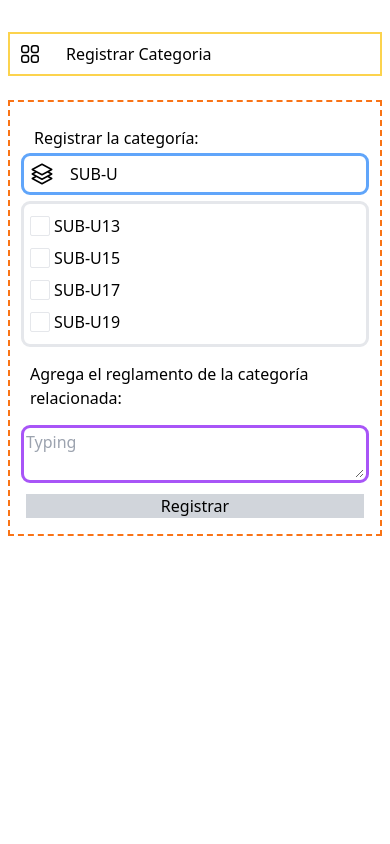
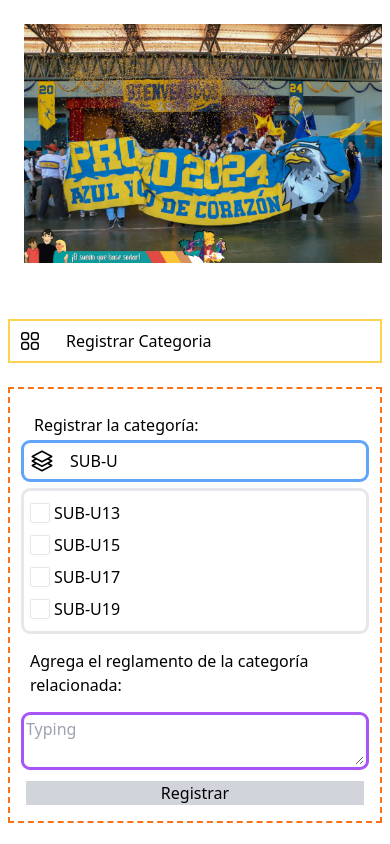
Before and after one commit to lpzxm/TalentoCDB, a React (Vite) app in the folder client/: page /Log_cat in a window 390 px wide. Built offline with nearby package versions, Linux system fonts and the light colour scheme.

Commit message:
Añadidura de una imagen y hecho responsive

```diff
--- a/client/src/pages/log_cat.jsx
+++ b/client/src/pages/log_cat.jsx
@@ -1,8 +1,11 @@
 import React from "react";
+import bgfondo from "../assets/bg-form.jpg"
 export function Log_cat() {
     return(
         <body>
-            <main className="grid justify-items-center p-2 ">
+            <div className="grid grid-cols-1 md:grid-cols-2">
+            <img className="max-w-full h-auto p-4 m-2 md:m-12" src={bgfondo} alt="" />
+            <main className="grid justify-items-center p-2">
                 <div className="flex gap-6 text-center border-solid border-2 border-amber-300 w-full md:w-96 p-2 m-6">
                     <svg xmlns="http://www.w3.org/2000/svg" fill="none" viewBox="0 0 24 24" stroke-width="1.5" stroke="currentColor" class="w-6 h-6">
                         <path stroke-linecap="round" stroke-linejoin="round" d="M3.75 6A2.25 2.25 0 0 1 6 3.75h2.25A2.25 2.25 0 0 1 10.5 6v2.25a2.25 2.25 0 0 1-2.25 2.25H6a2.25 2.25 0 0 1-2.25-2.25V6ZM3.75 15.75A2.25 2.25 0 0 1 6 13.5h2.25a2.25 2.25 0 0 1 2.25 2.25V18a2.25 2.25 0 0 1-2.25 2.25H6A2.25 2.25 0 0 1 3.75 18v-2.25ZM13.5 6a2.25 2.25 0 0 1 2.25-2.25H18A2.25 2.25 0 0 1 20.25 6v2.25A2.25 2.25 0 0 1 18 10.5h-2.25a2.25 2.25 0 0 1-2.25-2.25V6ZM13.5 15.75a2.25 2.25 0 0 1 2.25-2.25H18a2.25 2.25 0 0 1 2.25 2.25V18A2.25 2.25 0 0 1 18 20.25h-2.25A2.25 2.25 0 0 1 13.5 18v-2.25Z" />
@@ -44,6 +47,9 @@ export function Log_cat() {
                                 </div>
                                     </section>
                                     </main>
+
+            </div>
                                     </body>
+
     )
 }
```
